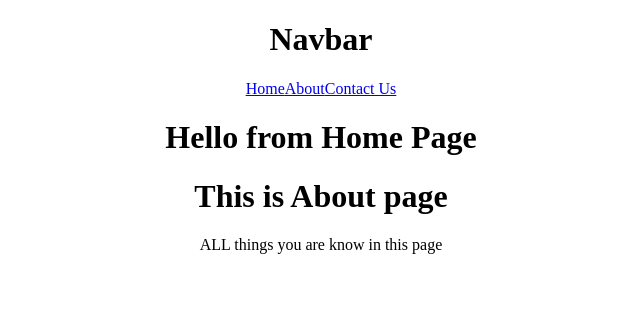
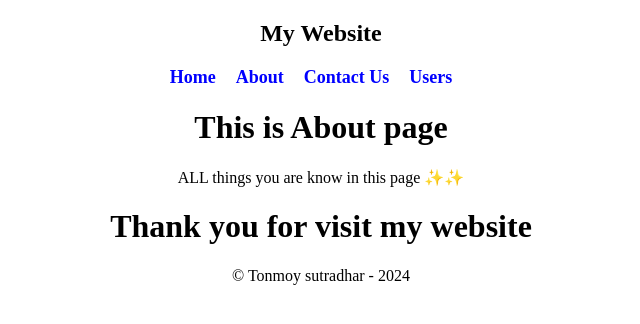
Before and after one commit to tonmoy-sutradhar/introduction-react-router, a React (Vite) app: page /about in a window 1280 px wide. Shown: the top 324 px of the page, without its empty margins (319-959 px from the left). Built offline with nearby package versions, Linux system fonts and the light colour scheme.

Commit message:
Link router added in webpage sothat we can move one page to another page easily.

```diff
--- a/src/Components/About/About.jsx
+++ b/src/Components/About/About.jsx
@@ -2,7 +2,7 @@ const About = () => {
   return (
     <div className="font">
       <h1>This is About page</h1>
-      <p>ALL things you are know in this page</p>
+      <p>ALL things you are know in this page ✨✨</p>
     </div>
   );
 };
--- a/src/Components/Contact/Contact.jsx
+++ b/src/Components/Contact/Contact.jsx
@@ -1,8 +1,7 @@
 const Contact = () => {
   return (
     <div className="font">
-      <h1>This is Contact page.</h1>
-      <p>tonmoysds110@gmail.com contact this email for more information</p>
+      <h1>This is Contact page.📞</h1>
     </div>
   );
 };
--- /dev/null
+++ b/src/Components/Footer/Footer.jsx
@@ -0,0 +1,10 @@
+const Footer = () => {
+  return (
+    <div>
+      <h1>Thank you for visit my website</h1>
+      <p>© Tonmoy sutradhar - 2024</p>
+    </div>
+  );
+};
+
+export default Footer;
--- /dev/null
+++ b/src/Components/Header/Header.css
@@ -0,0 +1,7 @@
+.ancor {
+  margin-right: 20px;
+  font-size: large;
+  font-weight: 700;
+  text-decoration: none;
+  color: blue;
+}
--- a/src/Components/Header/Header.jsx
+++ b/src/Components/Header/Header.jsx
@@ -1,11 +1,22 @@
+import { Link } from "react-router-dom";
+import "./Header.css";
 const Header = () => {
   return (
     <div>
-      <h1>Navbar</h1>
       <nav>
-        <a href="/">Home</a>
-        <a href="/about">About</a>
-        <a href="/contact">Contact Us</a>
+        <h1>My Website</h1>
+        <Link className="ancor" to="/">
+          Home
+        </Link>
+        <Link className="ancor" to="/about">
+          About
+        </Link>
+        <Link className="ancor" to="/contact">
+          Contact Us
+        </Link>
+        <Link className="ancor" to="/user">
+          Users
+        </Link>
       </nav>
     </div>
   );
--- a/src/Components/Home/Home.jsx
+++ b/src/Components/Home/Home.jsx
@@ -1,12 +1,13 @@
 import { Outlet } from "react-router-dom";
 import "./Home.css";
 import Header from "../Header/Header";
+import Footer from "../Footer/Footer";
 const Home = () => {
   return (
     <div className="font">
       <Header></Header>
-      <h1>Hello from Home Page</h1>
       <Outlet></Outlet>
+      <Footer></Footer>
     </div>
   );
 };
--- /dev/null
+++ b/src/Components/Users/Users.jsx
@@ -0,0 +1,9 @@
+const Users = () => {
+  return (
+    <div>
+      <h1>This is User page👨‍👨‍👧</h1>
+    </div>
+  );
+};
+
+export default Users;
--- a/src/main.jsx
+++ b/src/main.jsx
@@ -6,6 +6,7 @@ import Home from "./Components/Home/Home";
 import About from "./Components/About/About";
 import Header from "./Components/Header/Header";
 import Contact from "./Components/Contact/Contact";
+import Users from "./Components/Users/Users";
 
 const router = createBrowserRouter([
   {
@@ -26,6 +27,10 @@ const router = createBrowserRouter([
         path: "/Header",
         element: <Header></Header>,
       },
+      {
+        path: "/user",
+        element: <Users></Users>,
+      },
     ],
   },
 ]);
```
